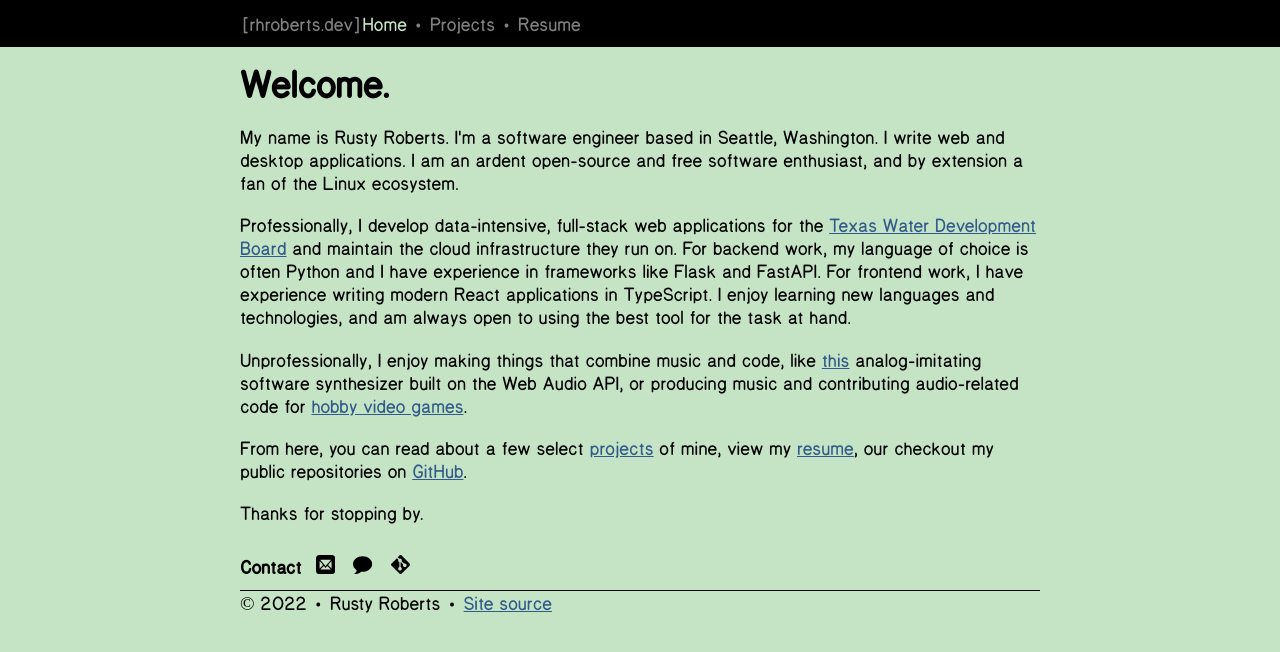
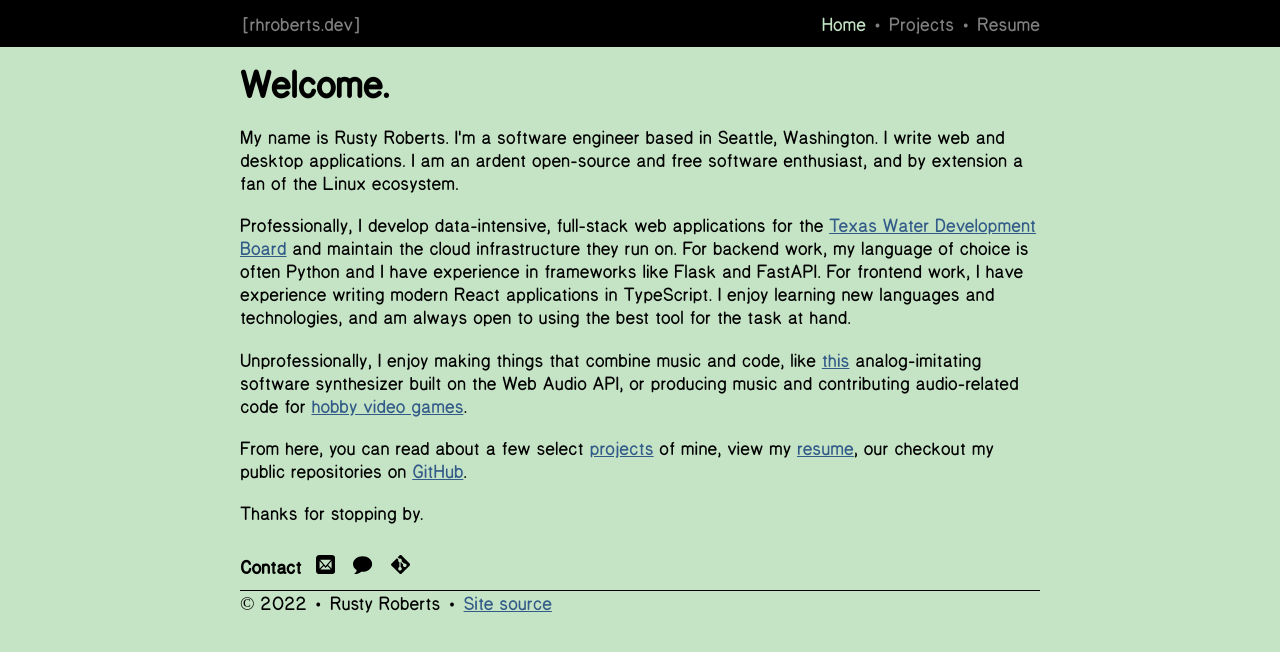
Before and after one commit to rhroberts/homepage, a React (Vite) app: page / in a window 1280 px wide. Shown: the top 652 px of the page. Built offline with nearby package versions, Linux system fonts and the light colour scheme.

Commit message:
fix: navbar alignment

```diff
--- a/src/components/NavBar.module.css
+++ b/src/components/NavBar.module.css
@@ -18,6 +18,8 @@
 
 .navbar {
   display: flex;
+  justify-content: space-between;
+  align-items: center;
   text-align: left;
   width: var(--content-width-percent);
   max-width: var(--content-max-width);
```
